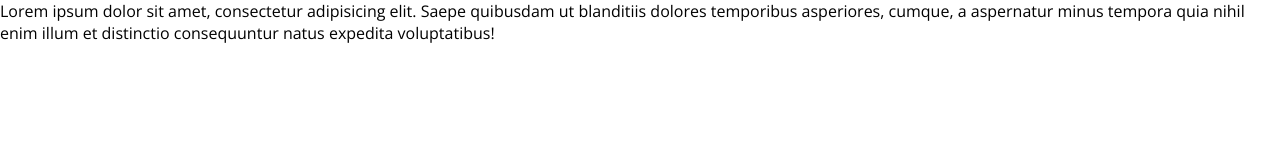
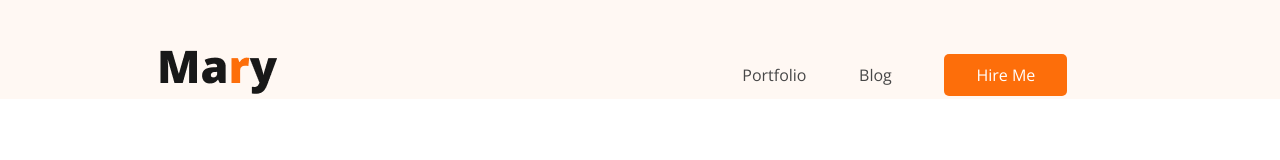
Before and after one commit to developer-shourav/Web-Developer-Portfolio, a plain HTML site: page index.html in a window 1280 px wide. Drawn offline with nearby package versions, Linux system fonts and the light colour scheme.

Commit message:
nav bar completed

```diff
--- a/index.html
+++ b/index.html
@@ -6,8 +6,36 @@
     <meta name="viewport" content="width=device-width, initial-scale=1.0">
     <title>Developer Portfolio</title>
     <link rel="stylesheet" href="./styles/styles.css" />
+    <link rel="shortcut icon" href="images/icons/js.png" type="image/x-icon">
 </head>
 <body>
-    <p>Lorem ipsum dolor sit amet, consectetur adipisicing elit. Saepe quibusdam ut blanditiis dolores temporibus asperiores, cumque, a aspernatur minus tempora quia nihil enim illum et distinctio consequuntur natus expedita voluptatibus!</p>
+    <main>
+        <header>
+            <nav>
+                <div class="nav-container">
+
+                    <div class="nav-item">
+                      <div class="site-logo">
+                        <img src="./images/Mary.png" alt="Developer Mary">
+                      </div>
+                    </div>
+
+                    <div class="nav-item">
+                           <ul>
+                            <li><a href="#"> Portfolio</a></li>
+                            <li><a href="#"> Blog</a></li>
+                            <li class="hire-me-btn"><a href="#"> Hire Me</a></li>
+
+                           </ul>
+                    </div>
+                </div>
+            </nav>
+
+            <div class="hero-area">
+
+            </div>
+
+        </header>
+    </main>
 </body>
 </html>
--- a/styles/styles.css
+++ b/styles/styles.css
@@ -1,12 +1,12 @@
-/* ==========================================================
+/* ========================================================
            --------- IMPORTED FONT-----------
-============================================================= */
+=========================================================== */
 @import url('https://fonts.googleapis.com/css2?family=Open+Sans&display=swap');
 
 
-/* =========================================================
+/* ========================================================
             ---------COMMON STYLES-----------
-============================================================ */
+=========================================================== */
 *{
   margin: 0;
   list-style: none;
@@ -18,12 +18,48 @@
 body{
     font-family: 'Open Sans', sans-serif;
 
+
+}
+header{
+    padding-top: 50px;
+    background: #FFF8F3;
+}
+/* ========================================================
+            ---------NAV STYLES-----------
+=========================================================== */
+nav{
+    width: 100%;
+    color: #474747;
+
+}
+nav a{
+    color: #474747;
+}
+.nav-container{
+    width: 75%;
+    margin: 0 auto;
+    display: flex;
+    justify-content: space-between;
+    align-items: center;
+}
+.nav-item{
+    width: 49%;
+}
+.nav-item > ul{
+    display: flex;
+    justify-content: space-evenly;
+    align-items: center;
+}
+.hire-me-btn, .hire-me-btn a{
+    background-color: #FD6E0A;
+    color:#fff;
+    padding: 10px 16px;
+    border-radius: 5px;
 }
 
-
-/* =========================================================
+/* ========================================================
                 ---------MEDIA QUERIES-----------
-============================================================ */
+=========================================================== */
 
 
 /* ==============FOR LARGE DEVICES (Laptop)================= */
@@ -39,7 +75,7 @@ body{
 
 
 
-/* =============FOR MEDIUM DEVICES (Tablet)================= */
+/* ============FOR MEDIUM DEVICES (Tablet)================= */
 
 @media screen and (max-width:768px) {
     p{
```
Also changed, not shown: images/Mary.png (added).
